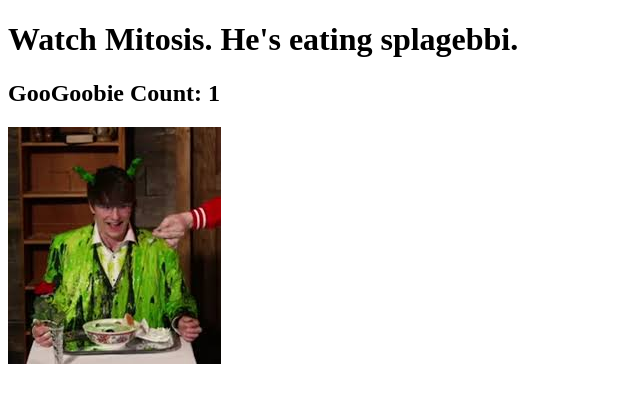
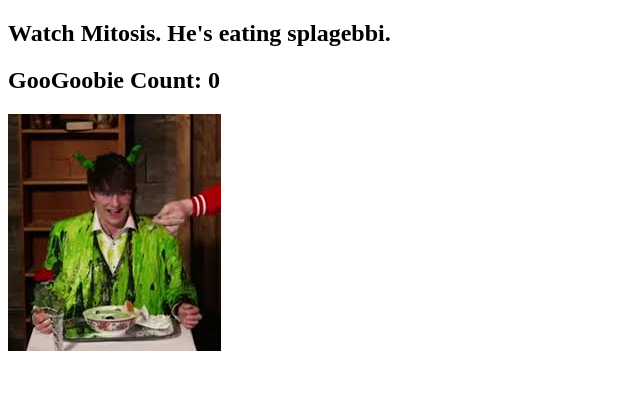
Before and after one commit to charlie-slime-sys/googoobie-counter, a plain HTML site: page index.html in a window 1280 px wide. Shown: the whole page, without its empty margins (0-640 px from the left). Drawn offline with Linux system fonts and the light colour scheme.

Commit message:
adding the counter and container

```diff
--- a/index.html
+++ b/index.html
@@ -6,13 +6,13 @@
     <title>Goo Goobie Counter</title>
 </head>
 <body>
-    <div class="">
+    <section class="splagebbi-container">
         <h1>Watch Mitosis. He's eating splagebbi.</h1>
-        <h2 id="goo-counter">GooGoobie Count: 1</h2>
-    </div>
-    <div id="goo-container">
+        <h2 id="goocounter">GooGoobie Count: 0</h2>
+    </section>
+    <section id="gootainer">
         <img src="image/low_res_googoobie.jpg">
-    </div>
+    </section>
 <script src="/scripts/scripts.js"></script>
 </body>
 </html>
--- a/scripts/scripts.js
+++ b/scripts/scripts.js
@@ -0,0 +1,2 @@
+const gootainer = document.getElementById("gootainer");
+const goocounter = document.getElementById("goocounter");
```
